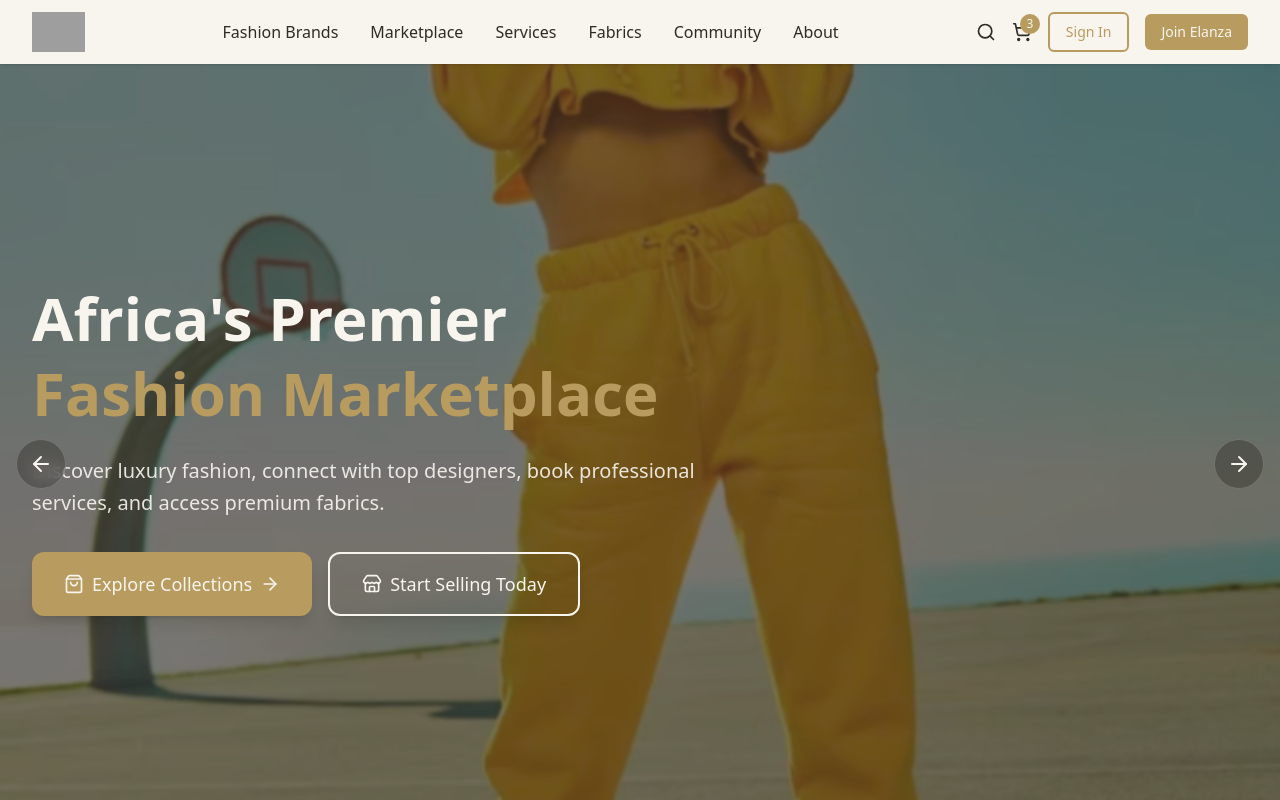
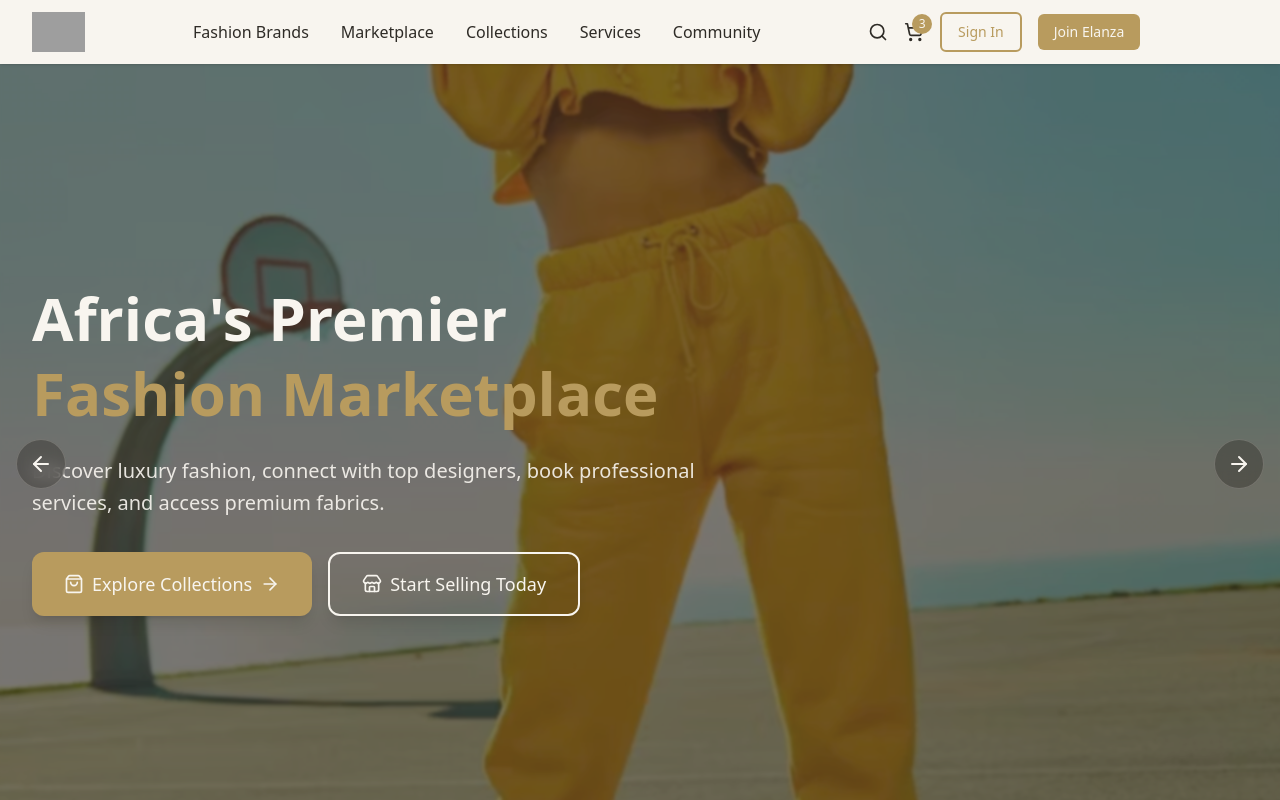
Before and after one commit to onoja11/elanza, a React (Vite) app: page / in a window 1280 px wide. Shown: the top 800 px of the page. Built offline with nearby package versions, Linux system fonts and the light colour scheme; grey boxes are pictures that could not be loaded.

Commit message:
updated navbar

```diff
--- a/src/components/NavBar.jsx
+++ b/src/components/NavBar.jsx
@@ -19,10 +19,11 @@ const NavBar = () => {
           <div className="hidden md:flex items-center space-x-8">
             <a className="text-[#2E2B26] hover:text-[#B89B5E] font-medium transition-colors" href="#">Fashion Brands</a>
             <a className="text-[#2E2B26] hover:text-[#B89B5E] font-medium transition-colors" href="#">Marketplace</a>
+            <a className="text-[#2E2B26] hover:text-[#B89B5E] font-medium transition-colors" href="#">Collections</a>
             <a className="text-[#2E2B26] hover:text-[#B89B5E] font-medium transition-colors" href="#">Services</a>
-            <a className="text-[#2E2B26] hover:text-[#B89B5E] font-medium transition-colors" href="#">Fabrics</a>
+            {/* <a className="text-[#2E2B26] hover:text-[#B89B5E] font-medium transition-colors" href="#">Fabrics</a> */}
             <a className="text-[#2E2B26] hover:text-[#B89B5E] font-medium transition-colors" href="#">Community</a>
-            <a className="text-[#2E2B26] hover:text-[#B89B5E] font-medium transition-colors" href="#">About</a>
+            {/* <a className="text-[#2E2B26] hover:text-[#B89B5E] font-medium transition-colors" href="#">About</a> */}
           </div>
 
           {/* Right Side */}
@@ -55,6 +56,11 @@ const NavBar = () => {
           <button className="md:hidden text-[#2E2B26]">
             <Menu size={26} />
           </button>
+
+          <div className="">
+
+          </div>
+
         </div>
       </div>
     </nav>
```
